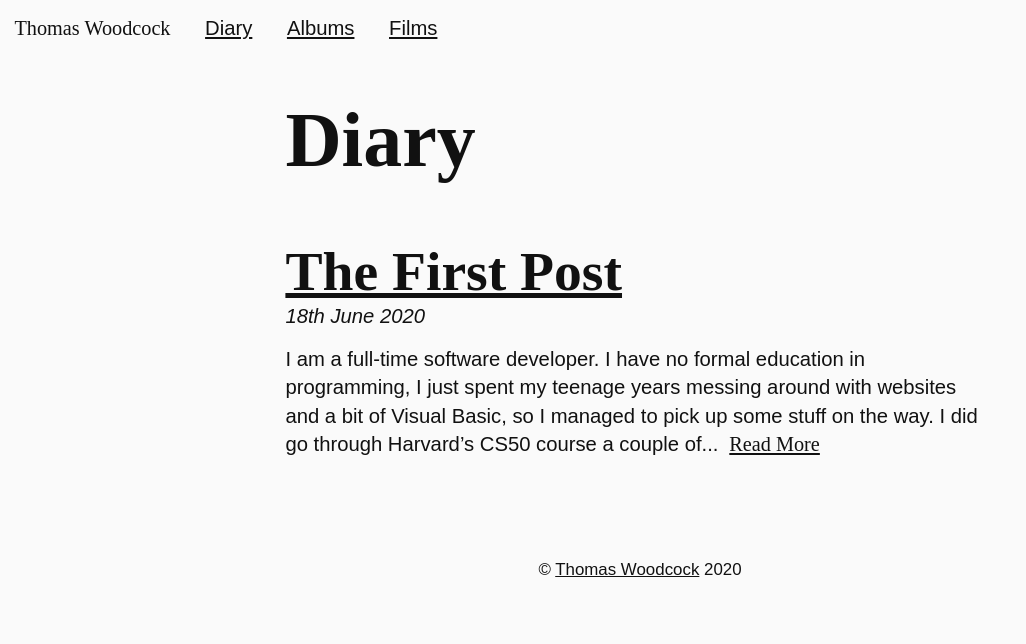
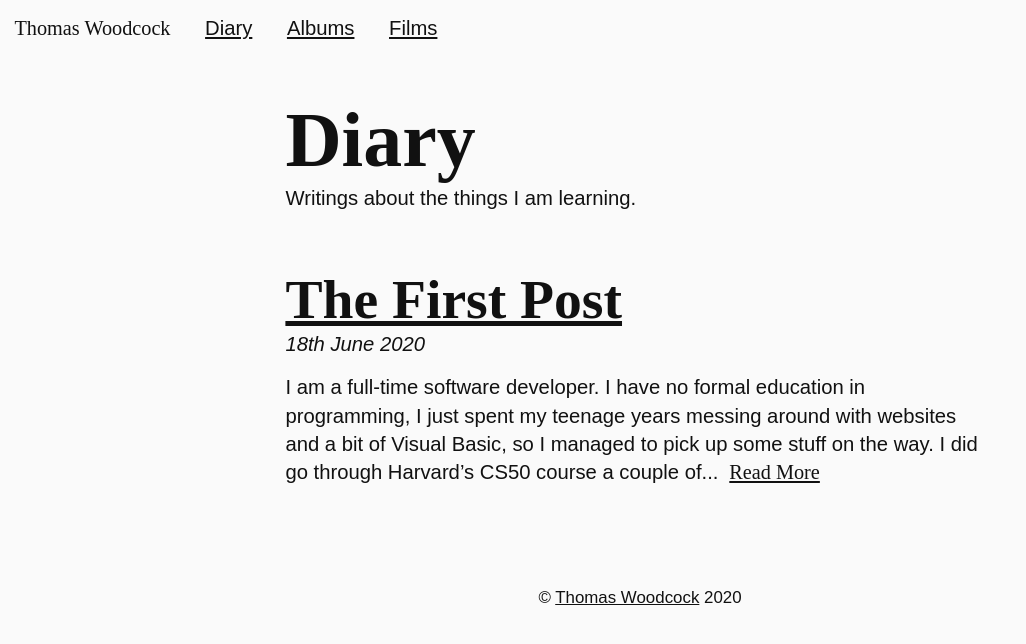
Before and after one commit to thomaswoodcock/thomaswoodcock.github.io, a Jekyll site: the page built from diary/index.html, in a window 1280 px wide. Shown: the top 644 px of the page, without its empty margins (0-1026 px from the left). Built offline with Jekyll 4.4.1, drawn with Linux system fonts in a browser that asks for light colours; the list of posts is cut into pages by our own code.

Commit message:
Add diary description

```diff
--- a/diary/index.html
+++ b/diary/index.html
@@ -3,7 +3,10 @@ layout: default
 title: Diary
 ---
 
-<h1>{{ page.title }}</h1>
+<header>
+  <h1>{{ page.title }}</h1>
+  <p>Writings about the things I am learning.</p>
+</header>
 <article>
   <ul>
     {% for post in paginator.posts %}
```
